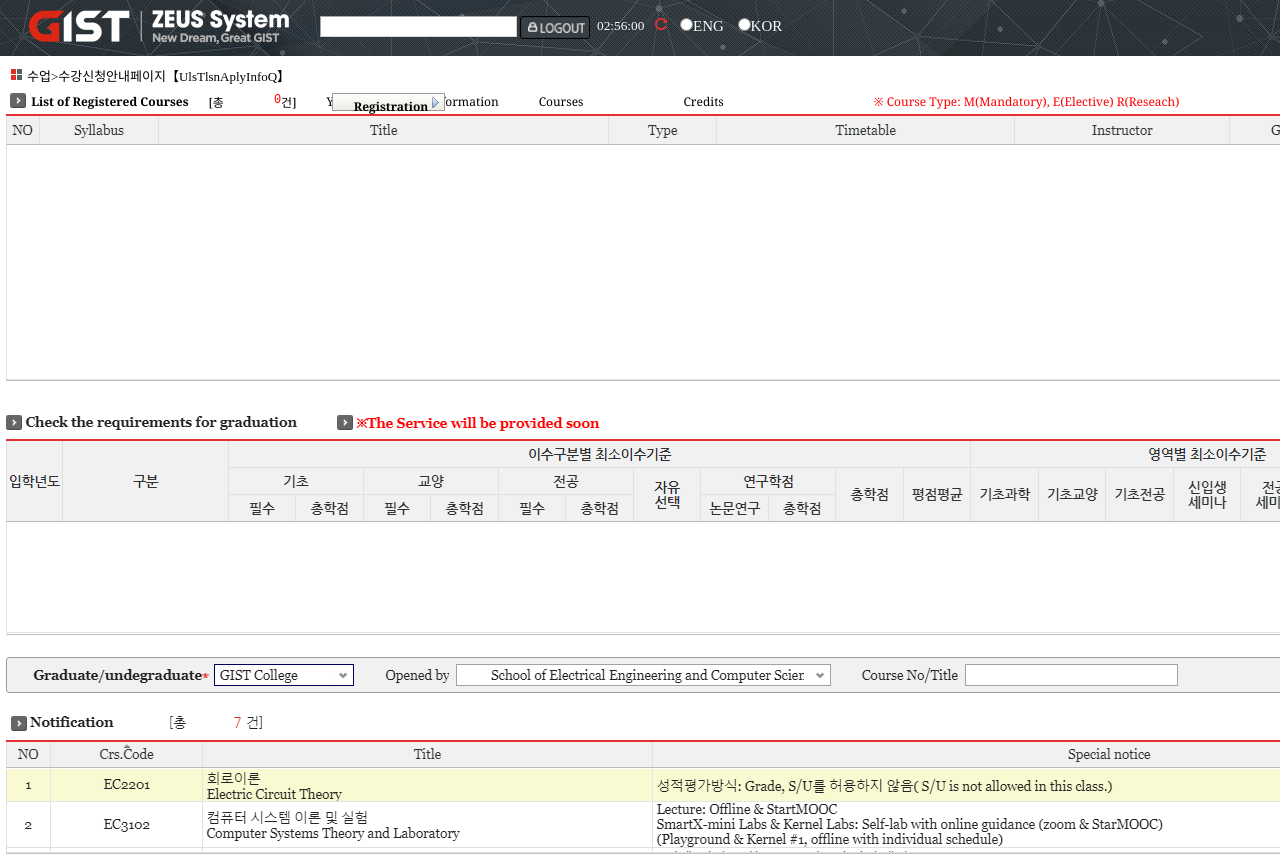
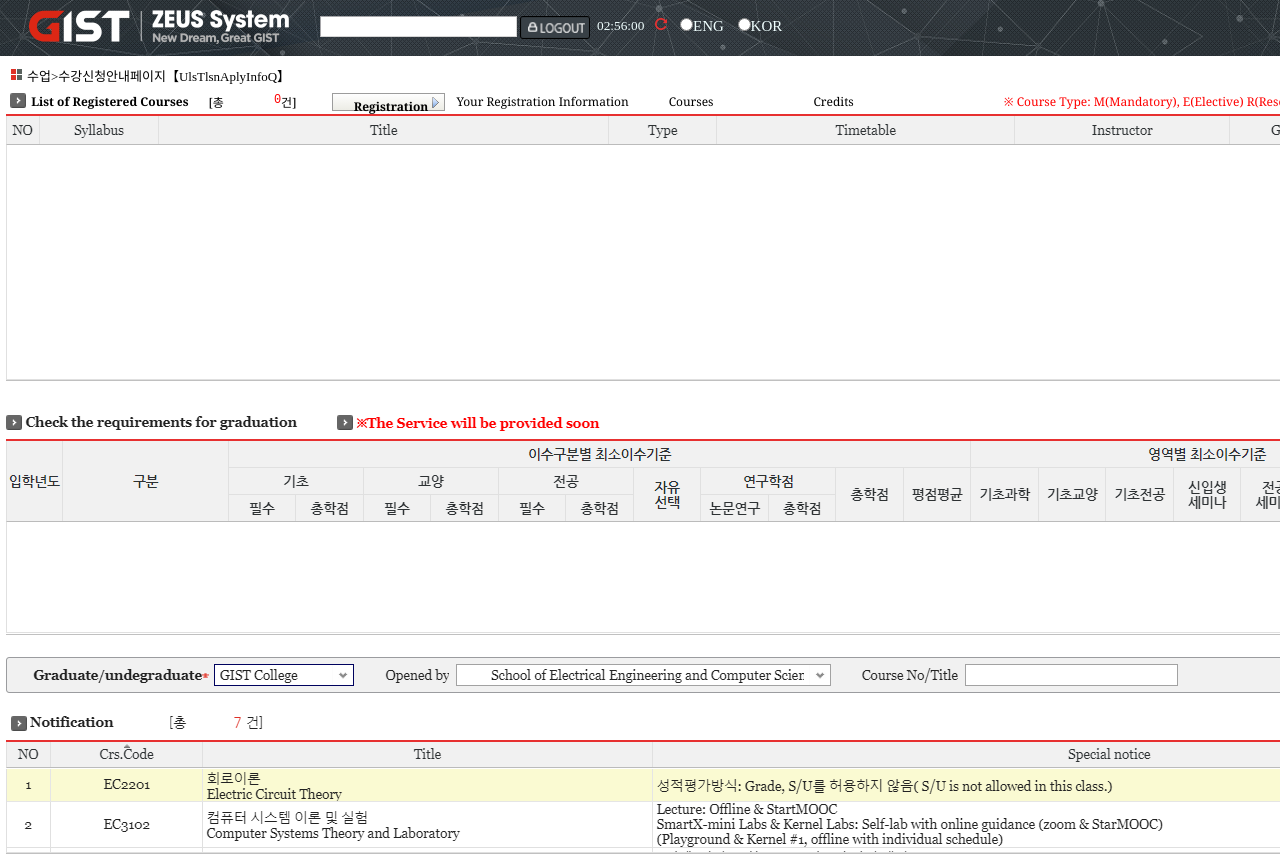
Before and after one commit to leeyeaeun/gdsc_front, a website: page public/page3.html in a window 1280 px wide. Shown: the top 861 px of the page. Drawn offline with Linux system fonts and the light colour scheme.

Commit message:
your registration information 위치 조정

```diff
--- a/public/page3.html
+++ b/public/page3.html
@@ -238,7 +238,7 @@
           z-index: 1;
         "
       ></div>
-            <div style="left: 480px; margin-left: 30px">
+            <div style=" margin-left: 160px">
         Your Registration Information
       </div>
       <div style="left: 600px; margin-left: 40px">Courses</div>
```
